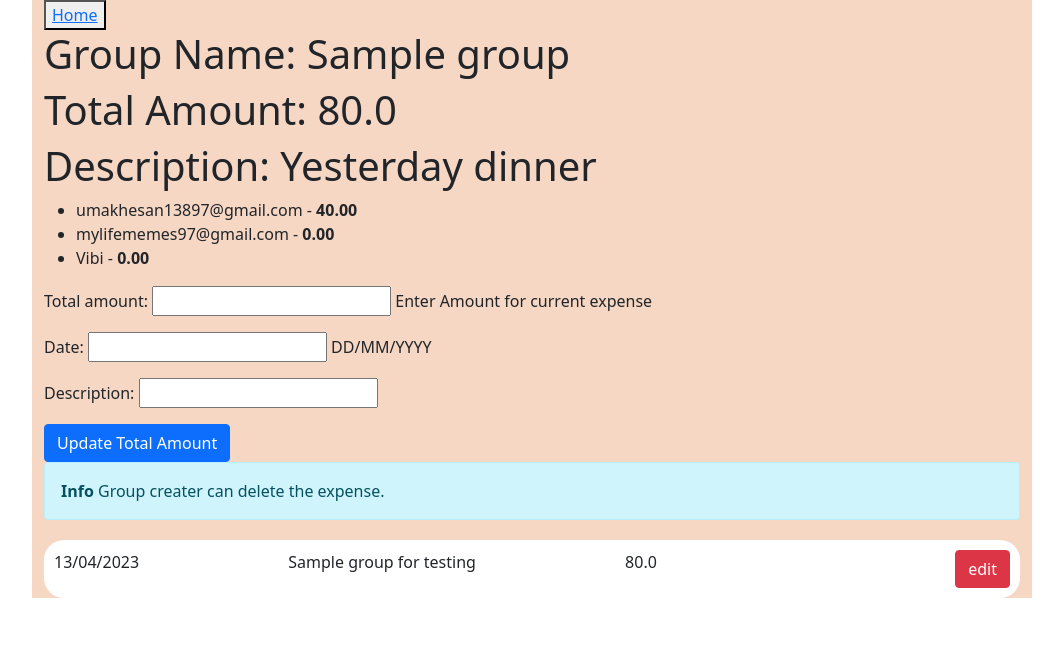
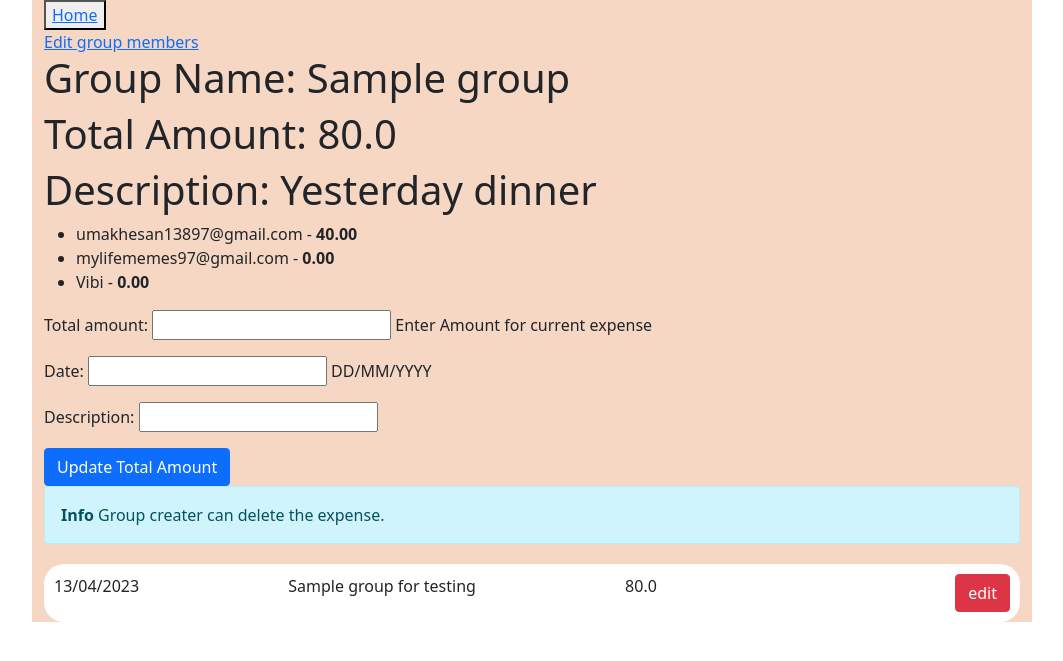
Before and after one commit to Umakhesan97/Splitapp, a Django app: page /group_detail/1/ in a window 1280 px wide. Shown: the top 661 px of the page, without its empty margins (108-1171 px from the left). Run offline with Django 5.2, Linux system fonts and the light colour scheme; data comes from the database, SQL or seed files in the repository; both versions use the stored data as it was after the commit.

Commit message:
files adjusted

```diff
--- a/googlelogin/users/models.py
+++ b/googlelogin/users/models.py
@@ -1,7 +1,5 @@
 from django.db import models
 from django.contrib.auth.models import User
-
-# Create your models here.
 
 class Group(models.Model):
     group_name = models.CharField(max_length=100, null='False')
--- a/googlelogin/users/templates/group_detail.html
+++ b/googlelogin/users/templates/group_detail.html
@@ -6,6 +6,9 @@
         <button>
             <a href="{% url 'home' %}">Home</a>
         </button>
+    </div>
+    <div>
+        <a href="{% url 'edit_group' group.id %}">Edit group members</a>
     </div>
     <div>
         <h1>Group Name: {{ group.group_name }}</h1>
--- a/googlelogin/users/urls.py
+++ b/googlelogin/users/urls.py
@@ -11,4 +11,5 @@ urlpatterns = [
     path('create_group/', views.create_group, name='create_group'),
     path('edit_expense/<int:group_id>/', views.edit_expense, name='edit_expense' ),
     path('group_detail/<int:group_id>/', views.group_detail, name='group_detail'),
+    path('edit_group/<int:group_id>/', views.edit_group, name='edit_group')
 ]
--- a/googlelogin/users/views.py
+++ b/googlelogin/users/views.py
@@ -34,12 +34,12 @@ def create_group(request):
             for member in initial_members:
                 group_member = GroupMembers.objects.create(name=member, group=group)
                 group_member.save()
-            return redirect('group_detail', group_id=group.id)
+            # return redirect('group_detail', group_id=group.id)
+                return redirect('home')
     return render(request, 'create_group.html', {'form': form})
 
 
 def group_detail(request, group_id):
-    print(" -- Request Method: " , request)
     group = get_object_or_404(Group, id=group_id)
     latest_expense = ExpenseTable.objects.filter(group=group)
     is_owner = request.user == group.owner
@@ -82,15 +82,49 @@ def group_detail(request, group_id):
             expense_list = ExpenseTable.objects.create(description=expense_description, date=expense_date, amount=expense_amount, group=group)
             expense_list.save()
             return redirect('group_detail', group_id=group.id)
-
     else:
         update_amount = UpdateCreatedForm()
 
     return render(request, 'group_detail.html', {'group': group, 'update_amount': update_amount, 'expenseTable':latest_expense, 'is_owner': is_owner})
 
+def edit_group(request, group_id):
+    group = get_object_or_404(Group, id=group_id)
+    group_members = GroupMembers.objects.filter(group=group)
+    initial_members = ', '.join([member.name for member in group_members])
+
+    if request.method == 'POST':
+        form = GroupCreationForm(request.POST)
+        if form.is_valid():
+            # Update the corresponding data in the database
+            group.group_name = form.cleaned_data['group_name']
+            group.description = form.cleaned_data['description']
+
+            # Update group members
+            new_members = [name.strip() for name in form.cleaned_data['initial_members'].split(',')]
+            existing_members = [member.name for member in group_members]
+
+            # Add new members
+            for new_member in set(new_members) - set(existing_members):
+                GroupMembers.objects.create(name=new_member, group=group)
+
+            # Remove members not present in the form
+            for old_member in set(existing_members) - set(new_members):
+                GroupMembers.objects.filter(name=old_member, group=group).delete()
+
+            group.save()
+
+            return redirect('home')  # Redirect to a success page or another view
+
+    else:
+        form = GroupCreationForm(initial={
+            'group_name': group.group_name,
+            'initial_members': initial_members,
+            'description': group.description,
+        })
+
+    return render(request, 'edit_group.html', {'group': group, 'form': form})
 
 def edit_expense(request, group_id):
-    print(" == Request Method: ", request)
     expense_id = request.POST.get('expense_id')
     group = get_object_or_404(Group, id=group_id)
     expense = get_object_or_404(ExpenseTable, group=group, id=expense_id)
```
Also changed, not shown: googlelogin/users/templates/edit_group.html (added, +10 -0 lines), googlelogin/db.sqlite3, googlelogin/users/forms.py (line endings or trailing spaces), googlelogin/users/migrations/0011_expensetable_editor.py (added), googlelogin/users/migrations/0012_remove_expensetable_editor.py (added).
